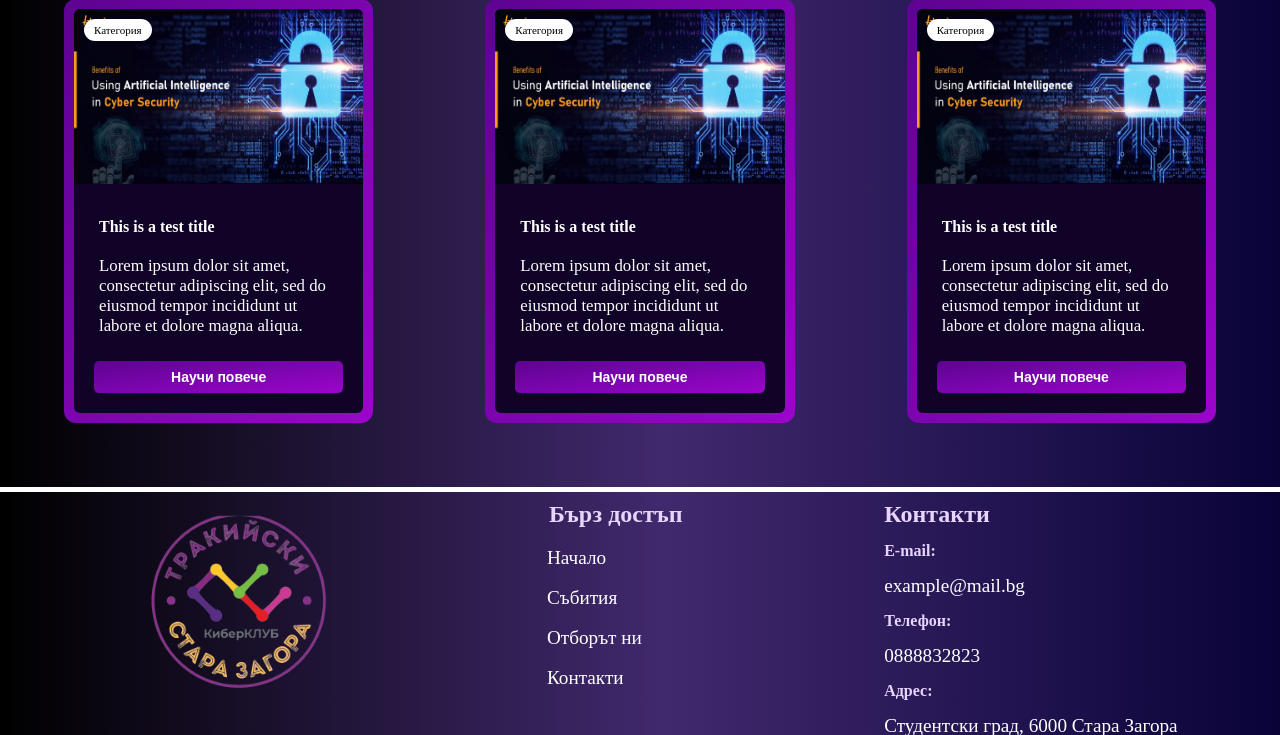
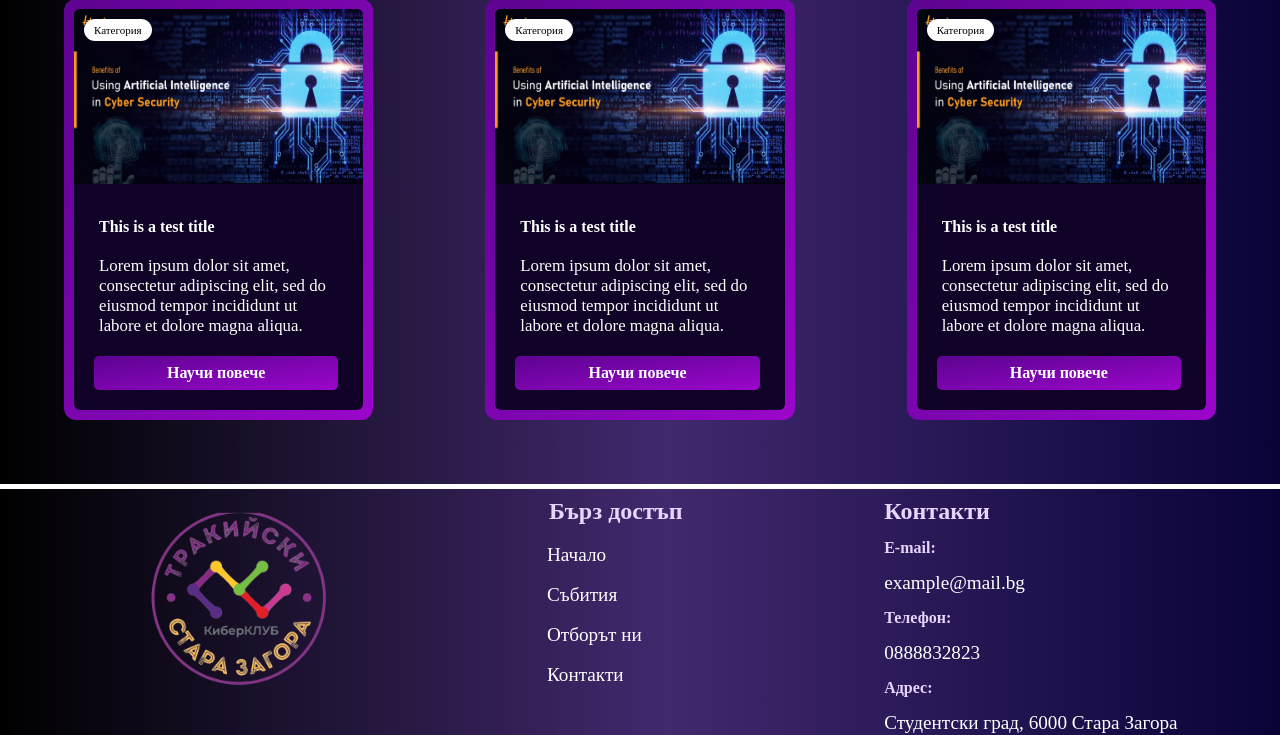
Before and after one commit to zenev777/CyberClubProject, a PHP site: page /event.php in a window 1280 px wide. Shown: the part 320-1055 px from the top of the page. Run offline with PHP 8.4, Linux system fonts and the light colour scheme; some libraries are stand-ins or nearby versions.

Commit message:
Adding button functuanality in events page

```diff
--- a/event.php
+++ b/event.php
@@ -63,7 +63,10 @@
                     <p class="title">This is a test title
                     </p>
                     <p>Lorem ipsum dolor sit amet, consectetur adipiscing elit, sed do eiusmod tempor incididunt ut labore et dolore magna aliqua.</p>
-                    <button class="button">Научи повече</button>
+                    <!-- <button class="button">Научи повече</button> -->
+                    <a class="btn-learn-more" href="moreinfo.php">
+                    Научи повече
+                    </a>
                 </div>
             </div>
         </article>
@@ -75,7 +78,10 @@
                     <p class="title">This is a test title
                     </p>
                     <p>Lorem ipsum dolor sit amet, consectetur adipiscing elit, sed do eiusmod tempor incididunt ut labore et dolore magna aliqua.</p>
-                    <button class="button">Научи повече</button>
+                    <!-- <button class="button">Научи повече</button> -->
+                    <a class="btn-learn-more" href="moreinfo.php">
+                    Научи повече
+                    </a>
                 </div>
             </div>
         </article>
@@ -87,7 +93,10 @@
                     <p class="title">This is a test title
                     </p>
                     <p>Lorem ipsum dolor sit amet, consectetur adipiscing elit, sed do eiusmod tempor incididunt ut labore et dolore magna aliqua.</p>
-                    <button class="button">Научи повече</button>
+                    <!-- <button class="button">Научи повече</button> -->
+                    <a class="btn-learn-more" href="moreinfo.php">
+                    Научи повече
+                    </a>
                 </div>
             </div>
         </article>
--- a/styles/style.css
+++ b/styles/style.css
@@ -615,26 +615,31 @@ p {
     border-radius: 15px;
 }
 
-button {
-    width: 100%;
-    margin-top: 15px;
+.btn-learn-more {
+    width: 90%;
     background-image: linear-gradient(to right bottom, #5d0391, #7b05ae, #9b05cb, #bd00e7, #bd00e7);
     background-size: 200% 200%;
     border: none;
     padding: 8px 10px;
     color: white;
-    font-size: 14px;
+    font-size: 16px;
     font-weight: bold;
     border-radius: 5px;
     transition: transform 0.1s ease-in;
+    text-decoration: none;
+    margin-top: 15px;
+    margin-right: 15px;
+    display: block;
+    text-align: center;
+
 }
 
-button:active {
+.btn-learn-more:active {
     transform: translateY(3px);
 }
 
 .card:hover,
-button:hover {
+.btn-learn-more:hover {
     animation: gradient 0.8s ease-in 1;
 }
 
```
